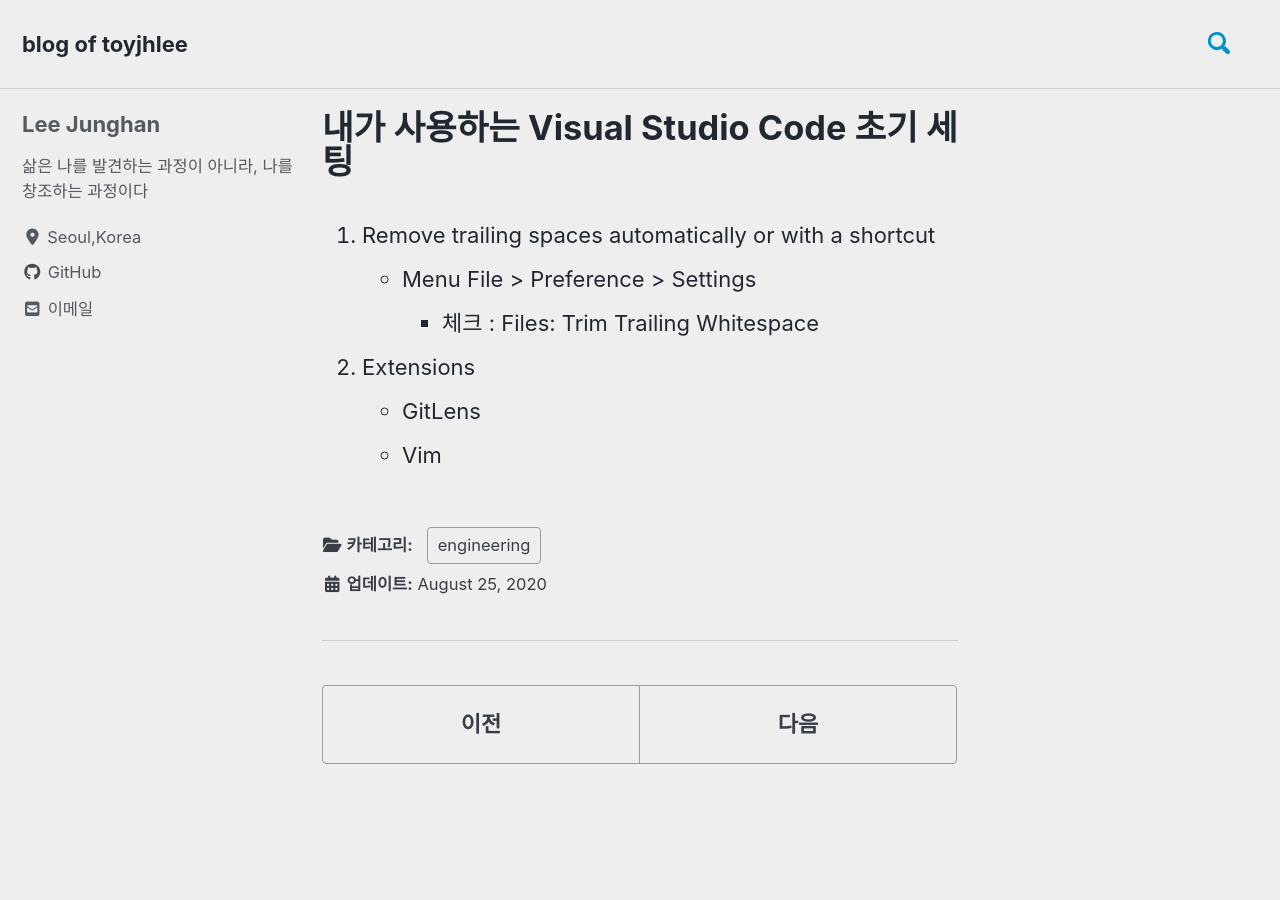
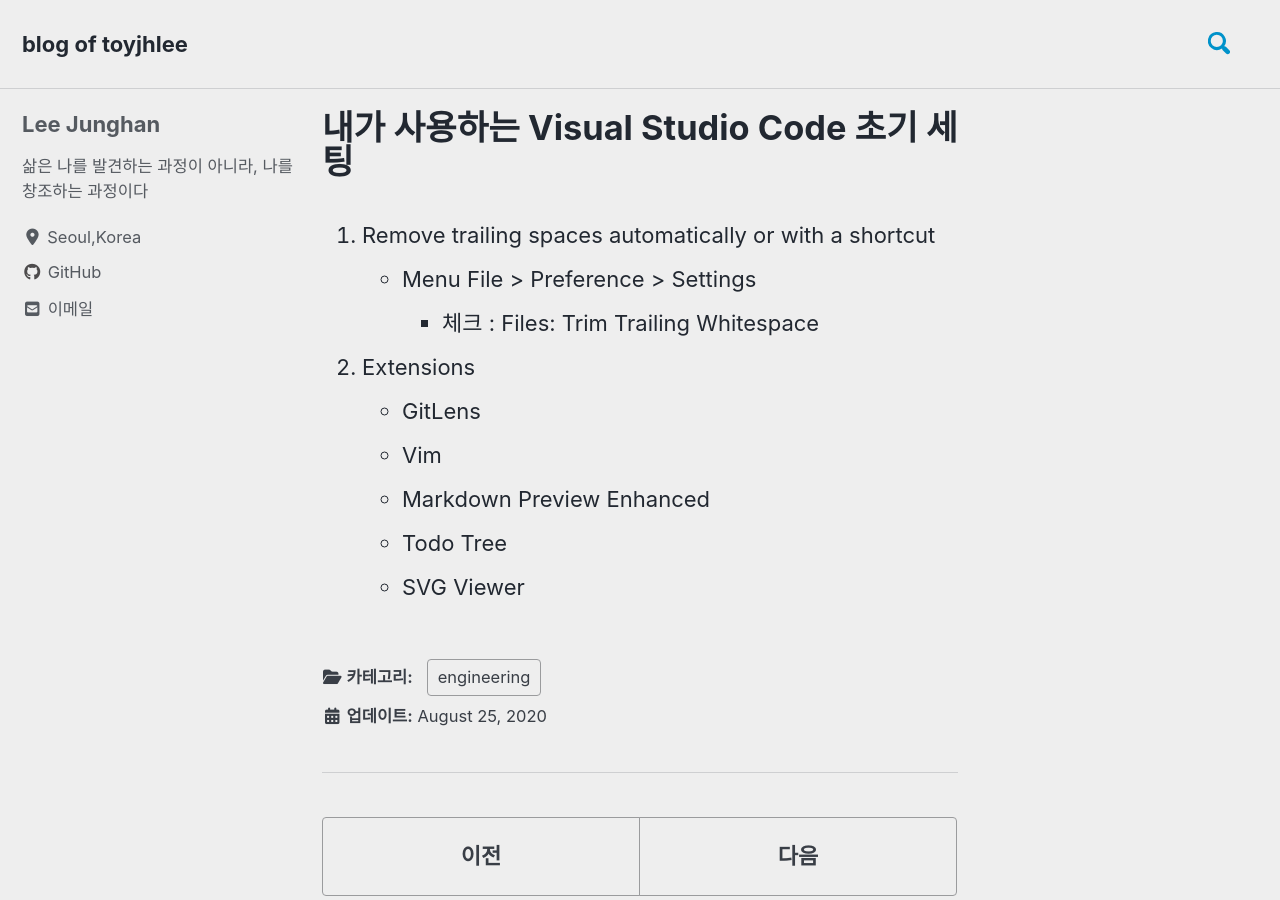
Before and after one commit to toyjhlee/toyjhlee.github.com, a Jekyll site: the page built from _posts/2020-08-25-VisualStudioCode-init-setting.md, in a window 1280 px wide and 900 px high. Built offline with Jekyll 4.4.1, drawn with Linux system fonts in a browser that asks for light colours; cached includes are drawn as plain includes; nearby versions of some CDN libraries.

Commit message:
docs: update VisualStudioCode-init-setting

```diff
--- a/_posts/2020-08-25-VisualStudioCode-init-setting.md
+++ b/_posts/2020-08-25-VisualStudioCode-init-setting.md
@@ -11,3 +11,6 @@
 2. Extensions
     - GitLens
     - Vim
+    - Markdown Preview Enhanced
+    - Todo Tree
+    - SVG Viewer
```
